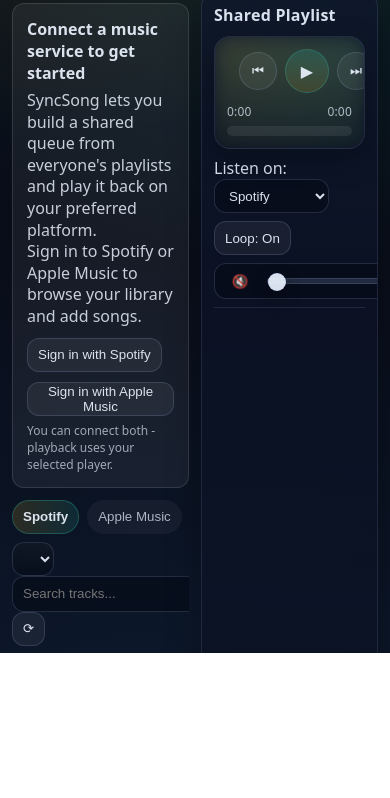
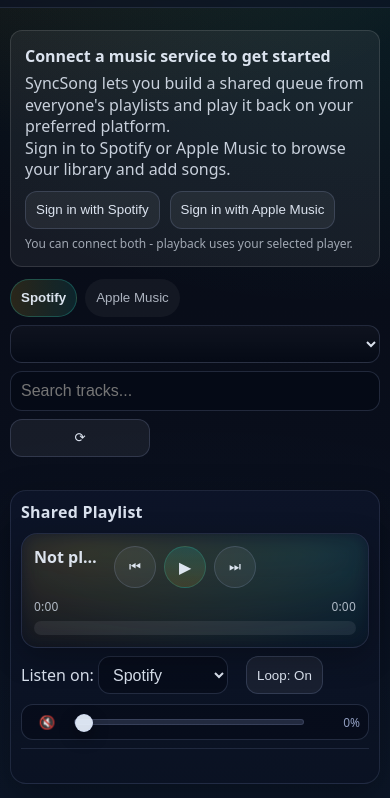
Before and after one commit to Chathaaa/SyncSong, a website built with Vite: page desktop/renderer/index.html in a window 390 px wide. Shown: the part 191-989 px from the top of the page. Before the commit the page ends 844 px from the top, so only its background shows below. Built offline with nearby package versions, Linux system fonts and the light colour scheme; no server answers.

Commit message:
feat - Mobile Browser Polish

```diff
--- a/desktop/renderer/app.js
+++ b/desktop/renderer/app.js
@@ -316,6 +316,12 @@
   updatePeopleMeta();
   renderGuestControlToggle();
   renderPartyModeToggle();
+
+    // Visual cue: guest playback controls locked
+  document.body.classList.toggle(
+    "guestLocked",
+    sessionId && !isHost() && !allowGuestControl
+  );
   // If we're in a session, the auto-room hint is no longer relevant
   if (sessionId) el("autoRoomHint") && (el("autoRoomHint").style.display = "none");
 }
@@ -350,6 +356,14 @@
   try { renderSessionMeta(); } catch {}
 
   if (el("sessionMeta")) el("sessionMeta").textContent = "Left room.";
+}
+
+let guestHintShown = false;
+
+function maybeShowGuestHint() {
+  if (guestHintShown || allowGuestControl || isHost()) return;
+  guestHintShown = true;
+  el("sessionMeta").textContent = "Playback requests are sent to the host.";
 }
 
 // ---------- WS ----------
@@ -1366,7 +1380,6 @@
       lastSpotifyMaxPosMs = 0;
       // ✅ new track is active → allow the next end-of-track advance
       autoAdvanceLock = false;
-      console.log("[autoAdvance] new track loaded; unlocking");
 
       return;
     }
@@ -1645,6 +1658,7 @@
       updatedAt: Date.now(),
     };
 
+    maybeShowGuestHint();
     send("host:state", { sessionId, nowPlaying });
     if (!document.hidden) renderNowPlaying();
   });
@@ -1655,6 +1669,7 @@
 
     const isHost = userId && hostUserId && userId === hostUserId;
     if (!isHost) {
+      maybeShowGuestHint();
       send("control:next", { sessionId });
       return;
     }
@@ -1668,6 +1683,7 @@
 
     const isHost = userId && hostUserId && userId === hostUserId;
     if (!isHost) {
+      maybeShowGuestHint();
       send("control:prev", { sessionId });
       return;
     }
--- a/desktop/renderer/index.html
+++ b/desktop/renderer/index.html
@@ -53,6 +53,7 @@
 
 
   <div class="layout">
+    <!-- <div class="panel"> -->
       <div class="leftPanel">
         <div id="connectPrompt" class="callout" style="display:none;">
           <div class="calloutTitle">Connect a music service to get started</div>
@@ -78,7 +79,7 @@
               <button class="btnPrimary" id="connectApple" style="display:none;">Connect Apple</button>
               </div>
           </div>
-        <div style="margin-bottom:10px">
+          <div class="row rowWrap" style="margin-bottom:10px">
               <select id="musicPlaylists"></select>
               <input id="searchMine" placeholder="Search tracks..." />
               <button id="reloadMusic" title="Reload">&#10227;</button>
@@ -86,7 +87,7 @@
 
           <div id="musicTracks"></div>
       </div>
-
+    <!-- </div> -->
     <div class="panel">
       <div class="panelTitle">Shared Playlist</div>
 
--- a/desktop/renderer/styles.css
+++ b/desktop/renderer/styles.css
@@ -688,6 +688,15 @@
   transform: translate(-50%, -50%) scale(1.18);
 }
 
+/* Guest playback controls are request-only */
+.guestLocked .npControls {
+  opacity: 0.75;
+}
+
+.guestLocked .npControls .npBtn {
+  cursor: pointer; /* still clickable */
+}
+
 /* Optional scrubbing states (toggled by JS) */
 body.scrubbing{ user-select: none; }
 #npProgress.scrubbing{ cursor: grabbing; }
@@ -722,3 +731,137 @@
 select#musicPlaylists{
   background-image: linear-gradient(180deg, rgba(255,255,255,0.04), rgba(255,255,255,0));
 }
+
+/* -------------------------
+   Mobile polish
+   ------------------------- */
+@media (max-width: 820px) {
+  /* Let the page scroll on mobile (Safari hates overflow:hidden on body) */
+  html, body {
+    height: auto;
+    overflow: auto;
+  }
+
+  /* Sticky topbar so controls/session info stays reachable */
+  .topbar{
+    position: sticky;
+    top: 0;
+    z-index: 50;
+    padding-top: calc(10px + env(safe-area-inset-top));
+  }
+
+  /* Use dynamic viewport height on mobile */
+  .layout{
+    grid-template-columns: 1fr;         /* stack panels */
+    height: calc(100dvh - 54px);
+    overflow: auto;                      /* allow overall scroll */
+    padding: 10px;
+    gap: 10px;
+    padding-bottom: calc(14px + env(safe-area-inset-bottom));
+  }
+
+  /* Panels should size naturally */
+  .leftPanel,
+  .panel{
+    min-height: auto;
+    overflow: visible;
+  }
+
+  /* Make the session header/buttons wrap nicely */
+  .sessionHeader{
+    justify-content: flex-start;
+    flex-wrap: wrap;
+    gap: 8px;
+  }
+  .hdrLine{
+    max-width: 100%;
+    flex-basis: 100%;
+  }
+
+  /* Make rows wrap and controls become finger-friendly */
+  .row{
+    flex-wrap: wrap;
+  }
+  .rowWrap > *{
+    flex: 1 1 auto;
+    min-width: 140px;
+  }
+
+  /* The playlist + search should go full width on phones */
+  #musicPlaylists{
+    flex: 1 1 100%;
+    width: 100%;
+  }
+  #searchMine{
+    flex: 1 1 100%;
+    width: 100%;
+  }
+  #reloadMusic{
+    flex: 0 0 auto;
+    height: 38px;
+  }
+
+  /* Make inputs/buttons slightly taller for touch */
+  select, input{
+    height: 38px;
+    font-size: 16px; /* prevents iOS zoom-on-focus */
+  }
+  button{
+    height: 38px;
+  }
+
+  /* Now playing: stack tighter */
+  .npTop{
+    align-items: flex-start;
+    gap: 10px;
+  }
+  .npControls{
+    width: 100%;
+    justify-content: flex-start;
+    flex-wrap: wrap;
+  }
+  .npBtn{
+    width: 42px;
+    height: 42px;
+  }
+
+  /* Progress bar bigger for thumbs */
+  .npProgress{
+    height: 14px;
+  }
+  .npThumb{
+    width: 18px;
+    height: 18px;
+  }
+
+  /* Host controls row should wrap (listen on / loop / volume) */
+  .hostControls{
+    flex-wrap: wrap;
+    gap: 10px;
+  }
+  .volCtl{
+    width: 100%;
+    justify-content: space-between;
+  }
+  .volSlider{
+    flex: 1 1 auto;
+    min-width: 160px;
+  }
+
+  /* Lists: reduce padding so more fits */
+  .panel{
+    padding: 10px;
+  }
+}
+@media (max-width: 820px) {
+  #musicTracks{
+    max-height: 45dvh;
+    overflow: auto;
+    -webkit-overflow-scrolling: touch;
+  }
+  #queue{
+    max-height: 45dvh;
+    overflow: auto;
+    -webkit-overflow-scrolling: touch;
+  }
+}
```
Lines whose indentation alone changed are shown as unchanged.
